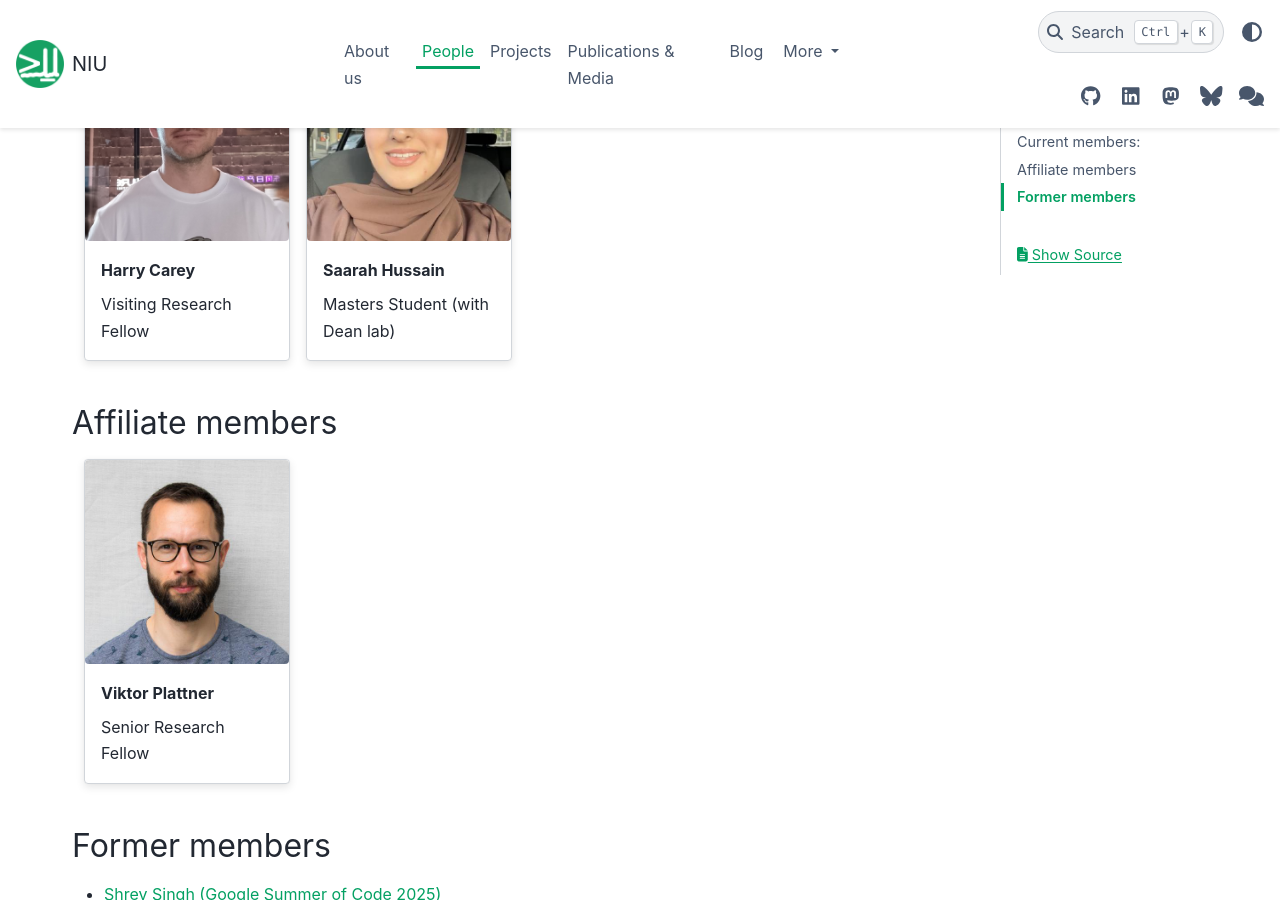
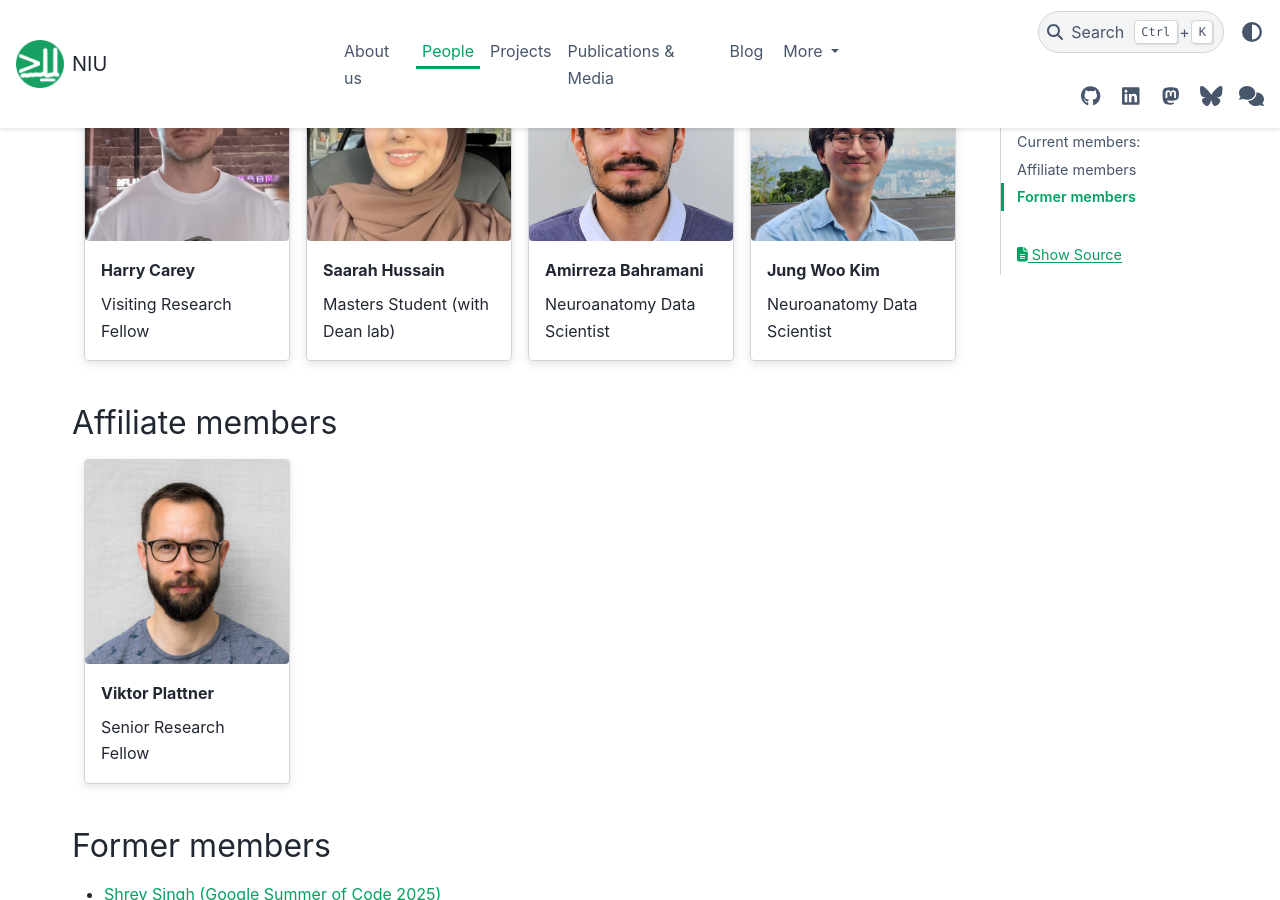
Before and after one commit to neuroinformatics-unit/neuroinformatics-unit.github.io, a Sphinx documentation site: the page built from docs/source/people.md, in a window 1280 px wide and 900 px high, scrolled down 1080 px. Built offline with Sphinx 7.4.7 and the PyData theme 0.15.4, drawn with Linux system fonts in a browser that asks for light colours; nearby versions of some CDN libraries.

Commit message:
Add Amirezza and Jung Woo to team list

```diff
--- a/docs/source/people.md
+++ b/docs/source/people.md
@@ -77,6 +77,19 @@ Visiting Research Fellow
 Masters Student (with Dean lab)
 :::
 
+:::{grid-item-card} Amirreza Bahramani
+:img-top: _static/amirreza_bahramani.jpg
+:link: https://github.com/bahramani
+
+Neuroanatomy Data Scientist
+:::
+
+:::{grid-item-card} Jung Woo Kim
+:img-top: _static/jung_woo_kim.jpg
+:link: https://github.com/kjungwoo5
+
+Neuroanatomy Data Scientist
+:::
 ::::
 
 
```
Also changed, not shown: docs/source/_static/amirreza_bahramani.jpg (added), docs/source/_static/jung_woo_kim.jpg (added).
